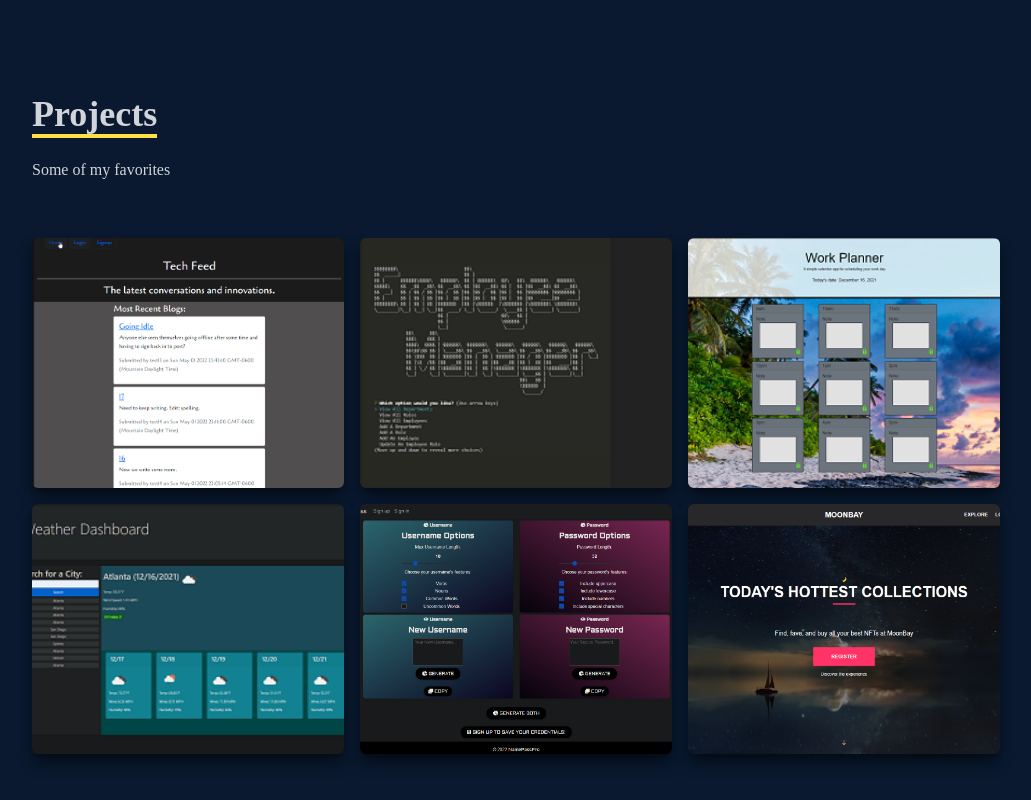
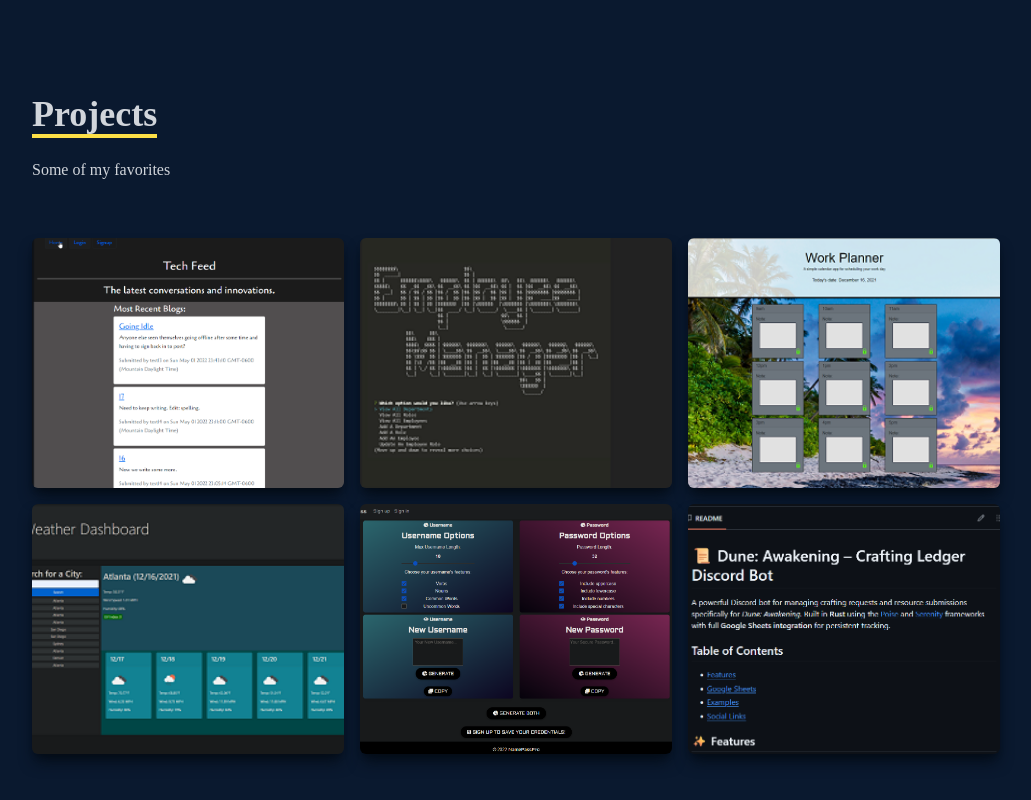
Before and after one commit to taqft/react_portfolio, a React (Create React App) app: page / in a window 1280 px wide. Shown: the part 2376-3176 px from the top of the page, without its empty margins (124-1155 px from the left). Built offline with nearby package versions, Linux system fonts and the light colour scheme.

Commit message:
add dunebot to projects

```diff
--- a/src/components/IndividualProject.jsx
+++ b/src/components/IndividualProject.jsx
@@ -4,7 +4,7 @@ import plannerpreview from "../assets/planner-preview.png";
 import emspreview from "../assets/ems-preview.png";
 import weatherpreview from "../assets/weather-preview.png";
 import namepasspreview from "../assets/namepass-preview.png";
-import moonbaypreview from "../assets/moonbay-preview.png";
+import dunebotpreview from "../assets/dunebot-preview.png";
 
 export const IndividualProject = () => {
 
@@ -14,7 +14,7 @@ export const IndividualProject = () => {
     { id: 3, name: "", img: plannerpreview, demo: 'https://taqft.github.io/work_planner/', code: 'https://github.com/taqft/work_planner' },
     { id: 4, name: "", img: weatherpreview, demo: 'https://taqft.github.io/weather_app/', code: 'https://github.com/taqft/weather_app' },
     { id: 5, name: "", img: namepasspreview, demo: 'https://taqft.github.io/namepass/', code: 'https://github.com/taqft/NamePassPro'},
-    { id: 6, name: "", img: moonbaypreview, demo: 'https://moonbay.up.railway.app/', code: 'https://github.com/taqft/MoonBay'}
+    { id: 6, name: "", img: dunebotpreview, demo: 'https://github.com/Haydengalyeanbiz/Discord-dune-bot?tab=readme-ov-file#examples', code: 'https://github.com/Haydengalyeanbiz/Discord-dune-bot'}
   ];
 
   return (
```
Also changed, not shown: src/assets/dunebot-preview.png (added).
